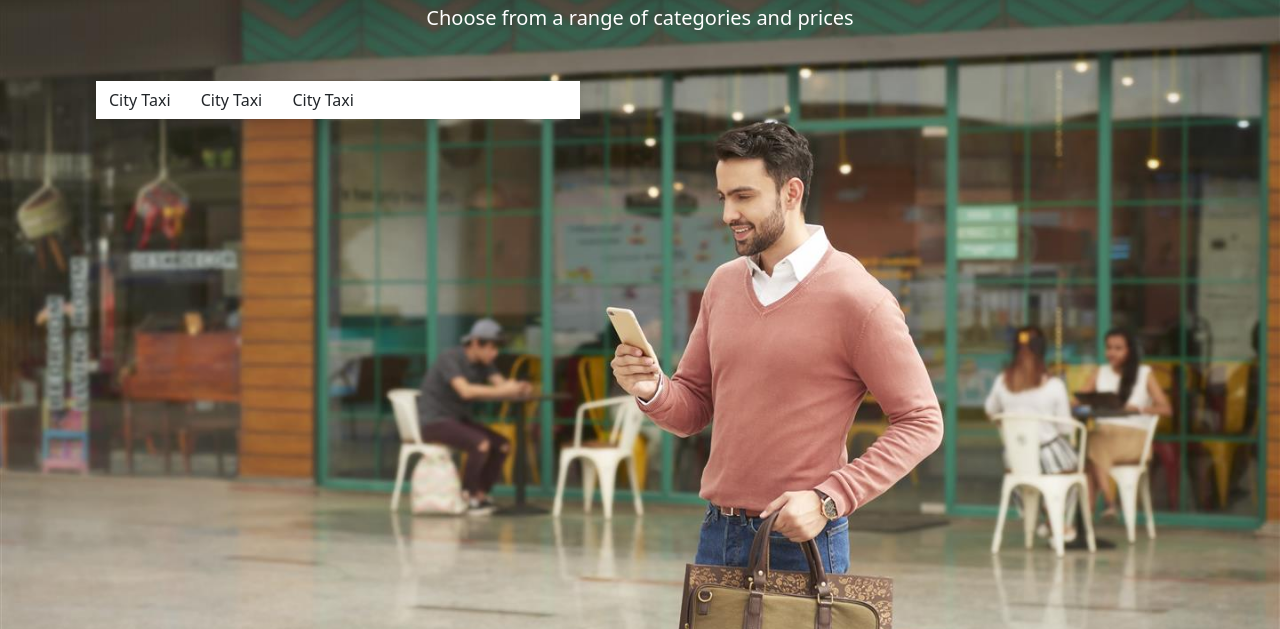
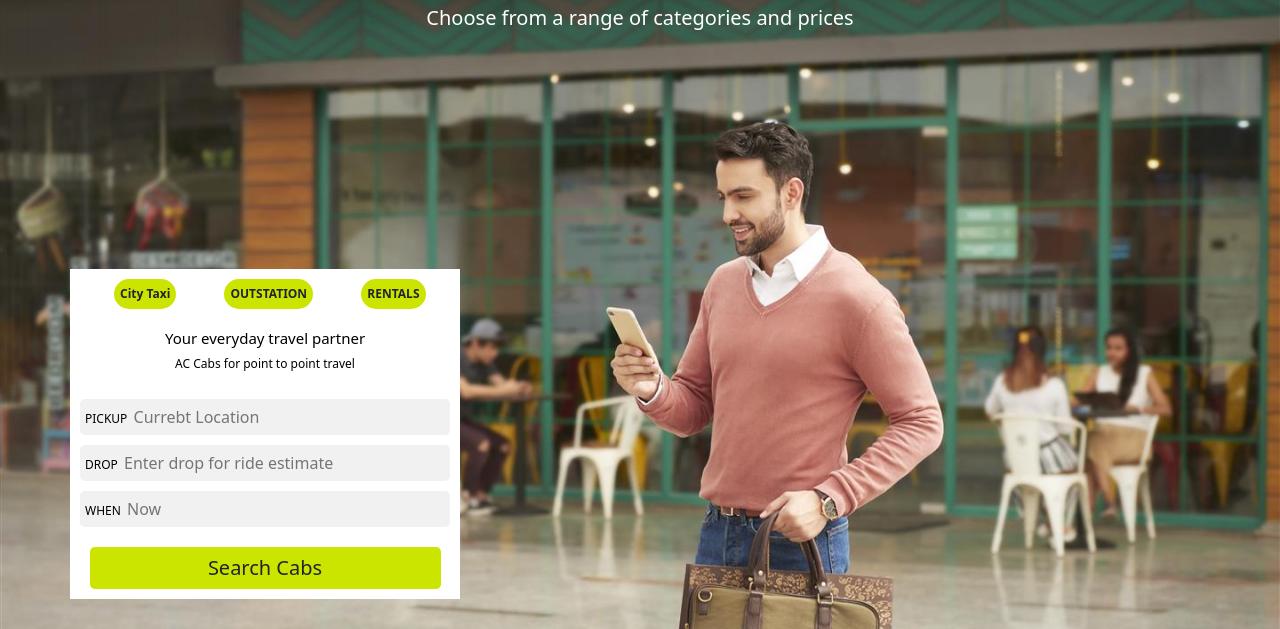
Before and after one commit to binileldhoroy/Ola_Clone, a plain HTML site: page index.html in a window 1280 px wide. Shown: the part 171-800 px from the top of the page. Drawn offline with nearby package versions, Linux system fonts and the light colour scheme.

Commit message:
FinalCommit

```diff
--- a/css/main.css
+++ b/css/main.css
@@ -38,3 +38,65 @@ body::before{
 .hov-text:hover{
     background-color: #a8be00;
 }
+
+.fix-form{
+    position: absolute;
+    transform: translate(70px,-430px);
+    width: 390px;
+    background-color: #fff;
+    color: #000;
+
+}
+
+.from-bttn{
+    background-color: #CCE500;
+    margin-left: 44px;
+    margin-top: 10px;
+    border-radius: 20px;
+    font-size: 12px;
+    font-weight: bold;
+    padding: 5px;
+}
+
+.form-div2{
+    margin-top: 10px;
+    padding: 10px;
+}
+
+.form-div2 h5{
+    font-size: 15px;
+}
+.form-div2 p{
+    font-size: 12px;
+}
+
+.inp-div{
+    padding: 5px;
+    border: 0;
+    border-radius: 5px;
+    margin-left: 10px;
+    margin-right: 10px;
+    margin-bottom: 10px;
+    text-align: start;
+    padding: 5px;
+    background-color: rgb(241, 241, 241);
+}
+
+.inp-btn{
+    background-color: #CCE500;
+    width: 90%;
+    padding: 5px;
+    margin: 10px;
+}
+
+.inp-div input{
+    border: none;
+    outline: none;
+    width: 60%;
+    background-color: rgb(241, 241, 241);
+
+}
+
+.inp-div label{
+    font-size: 12px;
+}
--- a/index.html
+++ b/index.html
@@ -47,25 +47,28 @@
 
           </p>
          </div>
+       </div>
 
-         <div class="d-none d-lg-block mt-5">
-          <div class="row">
-            <div class="col">
-              <div class="bg-white text-start mx-5 text-dark">
-                <div class="btn">City Taxi</div>
-                <div class="btn">City Taxi</div>
-                <div class="btn">City Taxi</div>
-              </div>
-            </div>
-            <div class="col">
-            </div>
-          </div>
+       <div class="d-none d-sm-block fix-form ">
+
+        <div class="text-start  ">
+          <div class="btn from-bttn">City Taxi</div>
+          <div class="btn from-bttn">OUTSTATION</div>
+          <div class="btn from-bttn">RENTALS</div>
+        </div>
+        <div class="text-center form-div2">
+          <h5>Your everyday travel partner</h5>
+          <p>AC Cabs for point to point travel</p>
         </div>
 
-       </div>
+        <div class="form-inp">
+          <div class="inp-div"> <label for="">PICKUP </label> <input type="text" placeholder="Currebt Location"></div>
+          <div class="inp-div"> <label for="">DROP</label> <input type="text" placeholder="Enter drop for ride estimate"></div>
+          <div class="inp-div"> <label for="">WHEN</label> <input type="text" placeholder="Now"></div>
+        </div>
+        <button class="btn inp-btn btn-lg">Search Cabs</button>
+  </div>
    </section>
-
-
    <section class="p-5">
 
       <h1 class="lead fs-2 fw-bold">A car for every occasion</h1>
```
